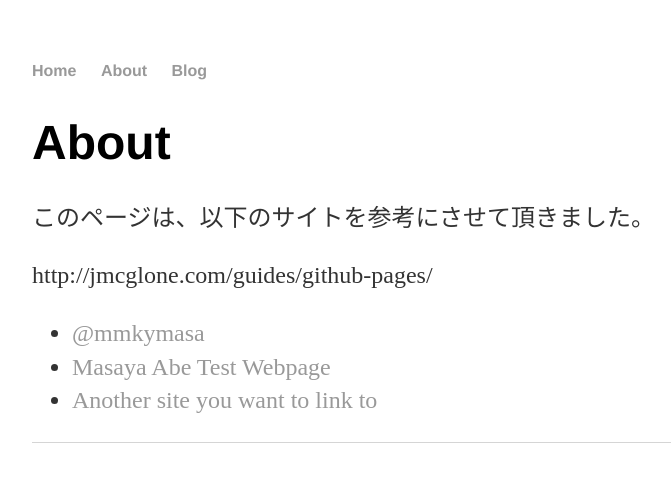
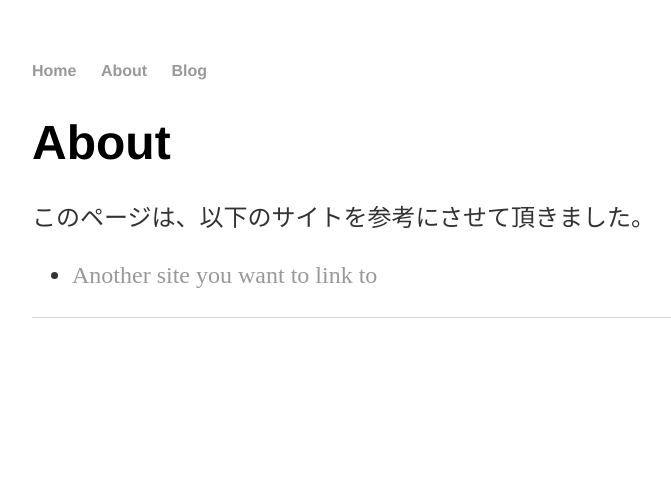
Before and after one commit to MasayaAbe/MasayaAbe.github.io, a Jekyll site: the page built from about/index.html, in a window 1280 px wide. Shown: the top 482 px of the page, without its empty margins (160-831 px from the left). Built offline with Jekyll 4.4.1, drawn with Linux system fonts in a browser that asks for light colours.

Commit message:
[update] 不要な記述削除

```diff
--- a/about/index.html
+++ b/about/index.html
@@ -1,15 +1,11 @@
 ---
 layout: default
-title: About Masaya Abe
+title: About this pages
 ---
-
 		<div class="about">
 			<h1>About</h1>
 			<p>このページは、以下のサイトを参考にさせて頂きました。</p>
-			<p>http://jmcglone.com/guides/github-pages/</p>
 			<ul class="contacts">
-				<li><a href="#">@mmkymasa</a></li>
-				<li><a href="#">Masaya Abe Test Webpage</a></li>
 				<li><a href="#">Another site you want to link to</a></li>
-				</ul>
+			</ul>
 		</div>
--- a/blog/atom.xml
+++ b/blog/atom.xml
@@ -4,7 +4,7 @@ layout: feed
 <?xml version="1.0" encoding="utf-8"?>
 <feed xmlns="http://www.w3.org/2005/Atom">
 
- <title>Masaya Abe's Blog</title>
+ <title>Blog</title>
  <link href="http://masayaabe.github.io/blog/atom.xml" rel="self"/>
  <link href="http://masayaabe.github.io/blog"/>
  <updated>{{ site.time | date_to_xmlschema }}</updated>
```
Also changed, not shown: about/contact-us.md (+1 -1 lines).
